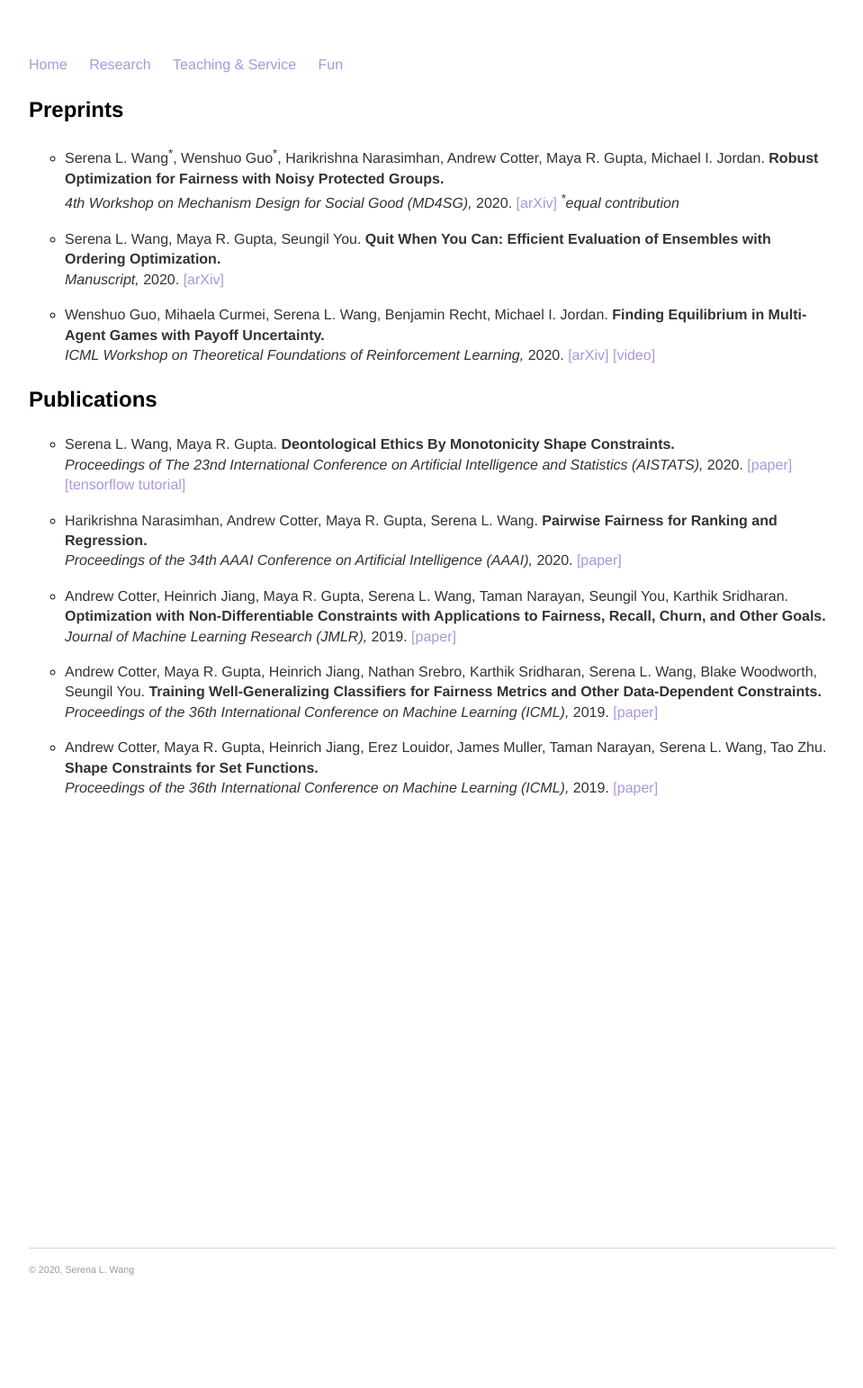
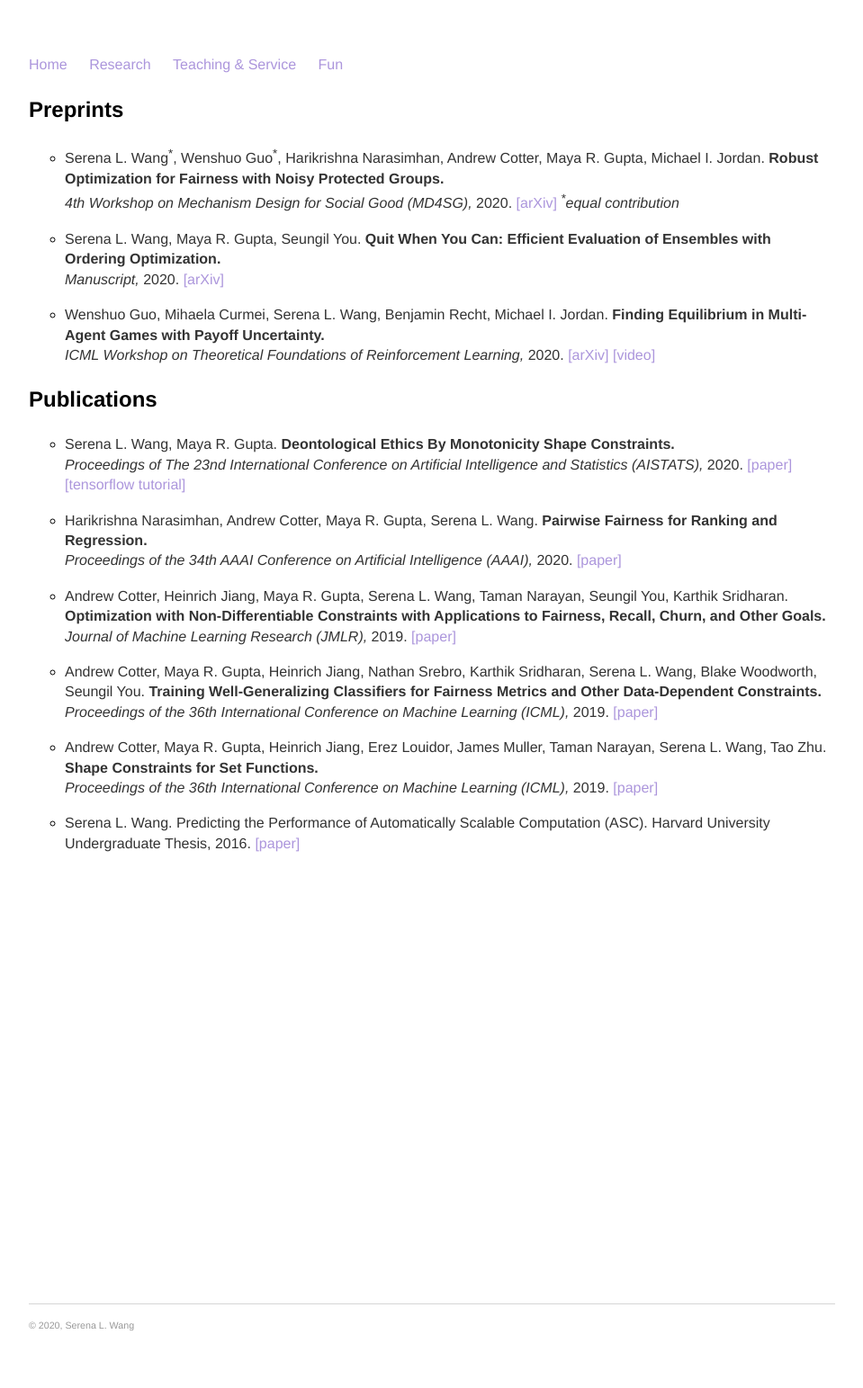
Before and after one commit to serenalwang/serenalwang.github.io, a Jekyll site: the page built from research.md, in a window 1280 px wide. Shown: the whole page at 90% size, without its empty margins (160-1119 px from the left). Built offline with Jekyll 4.4.1, drawn with Linux system fonts in a browser that asks for light colours; before the commit the page ends 1481 px from its top, so only the background shows below that.

Commit message:
added harvard thesis

```diff
--- a/research.md
+++ b/research.md
@@ -39,3 +39,5 @@ title: Research
 * Andrew Cotter, Maya R. Gupta, Heinrich Jiang, Erez Louidor, James Muller, Taman Narayan, Serena L. Wang, Tao Zhu.
 **Shape Constraints for Set Functions.**
 *Proceedings of the 36th International Conference on Machine Learning (ICML),* 2019. [[paper]](http://proceedings.mlr.press/v97/cotter19a/cotter19a.pdf)
+
+* Serena L. Wang. Predicting the Performance of Automatically Scalable Computation (ASC). Harvard University Undergraduate Thesis, 2016. [[paper]](https://dash.harvard.edu/handle/1/38811450)
```
